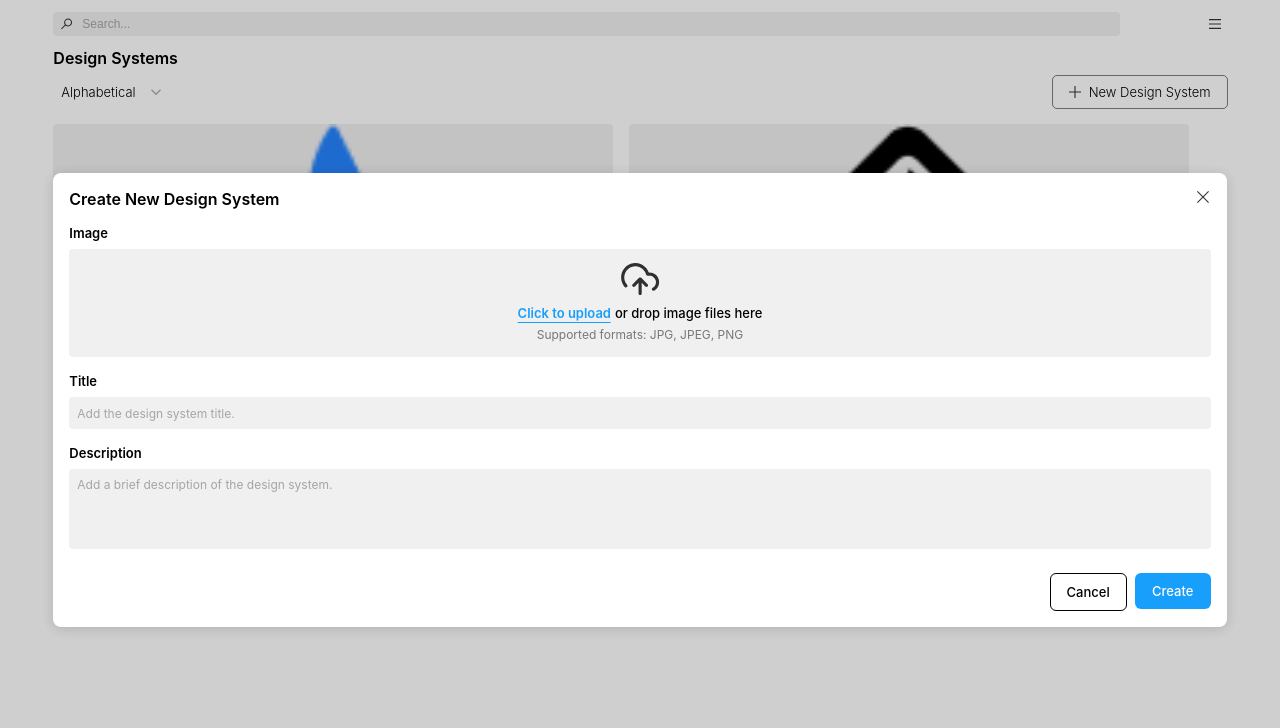
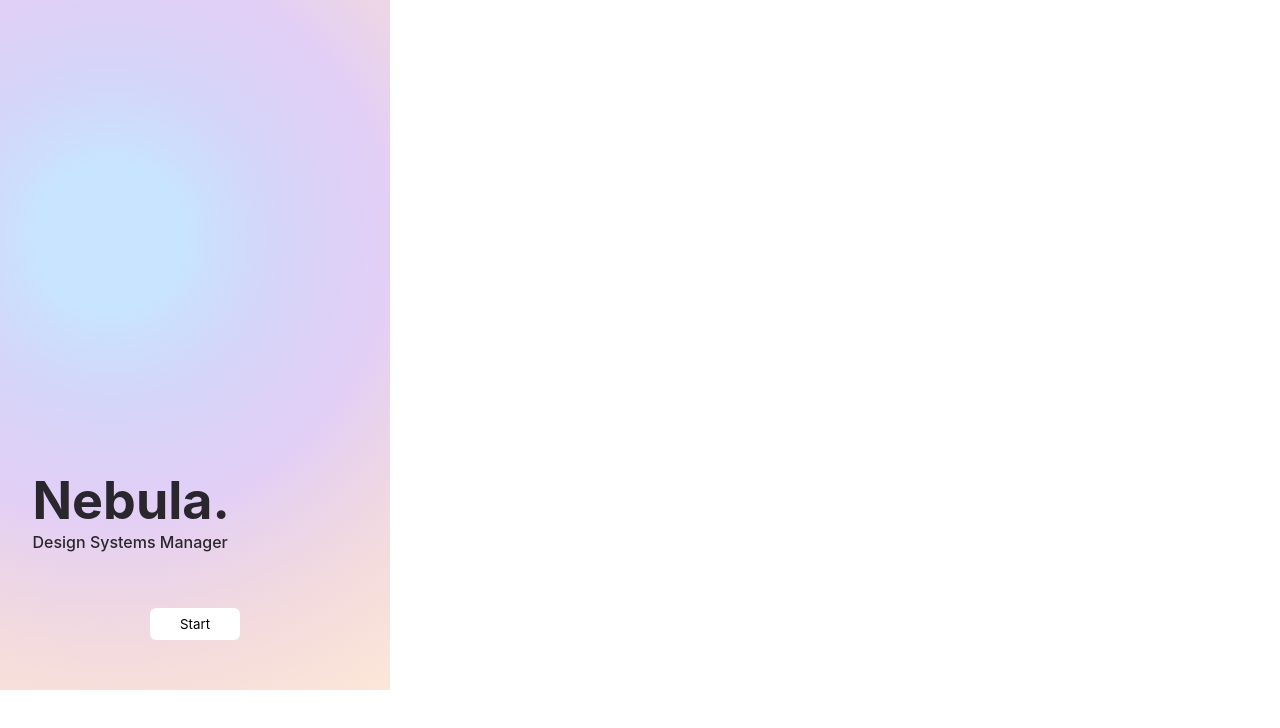
Before and after one commit to mlauraveiga/DesignSystemPlugin, a React app: page / in a window 1280 px wide. Shown: the top 728 px of the page. Built offline with nearby package versions, Linux system fonts and the light colour scheme; data requests are answered from the project's data file.

Commit message:
plugin start

```diff
--- a/package.json
+++ b/package.json
@@ -6,6 +6,7 @@
   "scripts": {
     "build": "webpack --mode=production",
     "build:watch": "webpack --mode=development --watch",
+    "start": "webpack --mode=development --watch",
     "prettier:format": "prettier --write '**/*.{js,jsx,ts,tsx,css,json}' "
   },
   "author": "",
--- a/src/App.tsx
+++ b/src/App.tsx
@@ -5,14 +5,14 @@ import DSMenuActive from "./screens/DSMenuActive";
 import "./styles/style.sass";
 import ReportBug from "./screens/ReportBug";
 import DSMenuArchive from "./screens/DSMenuArchived";
+import { LandingPage } from "./screens/LandingPage";
 
 export default function App() {
     return (
         <Router>
             <Routes>
                 <Route path="/">
-                    {/*<Route index element={<LandingPage />} />*/}
-                    <Route index element={<DSMenuActive />} />
+                    <Route index element={<LandingPage />} />
                     <Route path="/ds-menu-active" element={<DSMenuActive />} />
                     <Route path="/ds-menu-archive" element={<DSMenuArchive />} />
                     <Route path="/report-bug" element={<ReportBug />} />
--- a/src/screens/DSMenuActive/index.tsx
+++ b/src/screens/DSMenuActive/index.tsx
@@ -6,7 +6,6 @@ import DSCard from '../../components/DSCard';
 import useFetch from '../../useFetch';
 import DSActiveMenu from '../../components/PopUpMenu/DSActiveMenu';
 import Plus from '../../assets/icons/plus';
-import CreateDS from '../../components/PopUpWindow/CreateDS';
 
 const cardOptions = [
   {
@@ -59,7 +58,7 @@ function DSMenuActive() {
         <SearchBox onSearch={handleSearch} />
         <div className='header_menu' ><DSActiveMenu /></div>
       </div>
-      <h1 className='title'>Design Systems</h1>
+      <h1 className='title'>Active Design Systems</h1>
       <div className='div_buttons' >
         <Dropdown option={dropdownOptions} handleSelect={handleSelect} />
         <button className='create_button'>
@@ -74,8 +73,6 @@ function DSMenuActive() {
         <DSCard cards={designSystems} isActive={true} options={cardOptions} sortOption={sortOption} searchQuery={searchQuery} />
       </div>}
 
-      <CreateDS />
-
     </div>
   );
 }
--- a/src/screens/LandingPage/style.sass
+++ b/src/screens/LandingPage/style.sass
@@ -4,10 +4,12 @@ $MARGIN: 100% / 12
 .background
     & .intersect
         height: 100‰
-        left: 0
-        position: fixed
-        top: 0
         width: 100%
+
+.background
+    position: absolute
+    top: 0
+    left: 0
 
 .content
     width: 100% - $MARGIN * 2
@@ -31,7 +33,6 @@ $MARGIN: 100% / 12
             font-weight: 700
             margin: 0
 
-
         h2
             font-size: 16px
             font-weight: 500
@@ -46,7 +47,8 @@ $MARGIN: 100% / 12
             font-family: $FONT-FAMILY
             margin: 0
             border: none
-            padding: 0 40px
+            padding: 0 30px
+            width: fit-content
             height: 32px
             border-radius: 6px
             box-shadow: none
```
Also changed, not shown: 1 other file (tests, documents, lock files or other folders).
